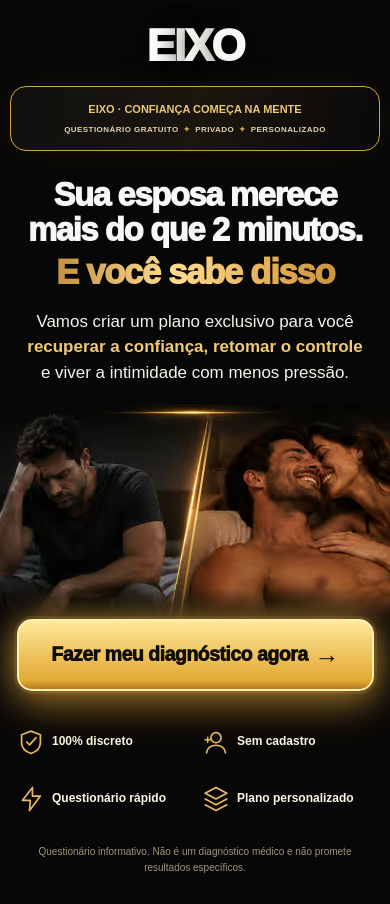
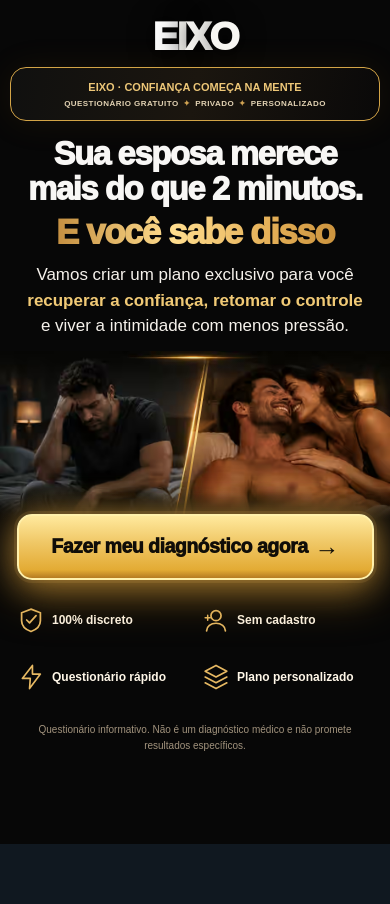
Before and after one commit to dramaflix2026-stack/eixo-performance, a Next.js app: page / in a window 390 px wide. After the commit the page ends 844 px from the top, so only its background shows below. Built offline with nearby package versions, Linux system fonts and the light colour scheme.

Commit message:
fix: compact EIXO landing hero so CTA appears above fold on desktop while preserving full image on mobile

```diff
--- a/app/landing.css
+++ b/app/landing.css
@@ -19,7 +19,7 @@
   z-index: 2;
   width: min(100%, 1260px);
   margin: 0 auto;
-  padding: 24px clamp(16px, 4vw, 56px) 42px;
+  padding: 14px clamp(16px, 4vw, 56px) 18px;
   display: flex;
   flex-direction: column;
   align-items: center;
@@ -29,11 +29,11 @@
   color: #f8f7f3;
   text-align: center;
   font-weight: 950;
-  font-size: clamp(41px, 5vw, 63px);
+  font-size: clamp(37px, 3.6vw, 49px);
   letter-spacing: -3px;
   line-height: 1.08;
   text-shadow: 0 2px 24px #000;
-  margin: 0 auto 20px;
+  margin: 0 auto 9px;
   white-space: nowrap;
 }
 .eixo-hero-logo > span {
@@ -45,14 +45,14 @@
   flex-direction: column;
   justify-content: center;
   align-items: center;
-  gap: 9px;
-  width: min(100%, 715px);
-  min-height: 76px;
+  gap: 4px;
+  width: min(100%, 690px);
+  min-height: 51px;
   border: 1.5px solid #d3a447;
   border-radius: 22px;
   background: linear-gradient(100deg, #10100f, #1b160f 50%, #0a0909);
   color: #edc778;
-  padding: 14px 20px;
+  padding: 9px 18px;
   box-shadow: 0 1px 35px #aa742019;
 }
 .eixo-hero-trust-top strong {
@@ -69,13 +69,13 @@
 }
 .eixo-hero-trust-top i { font-style: normal; color: #d1a453; padding: 0 5px; }
 .eixo-hero-heading {
-  margin: clamp(22px, 4vw, 38px) auto 0;
-  max-width: 1110px;
+  margin: 14px auto 0;
+  max-width: 980px;
   font-family: Arial, Helvetica, sans-serif;
-  font-size: clamp(33px, 6vw, 82px);
+  font-size: clamp(38px, 3.7vw, 59px);
   font-weight: 950;
-  line-height: 1.02;
-  letter-spacing: -2.5px;
+  line-height: 1.025;
+  letter-spacing: -1.7px;
   color: #f8f7f5;
   text-wrap: balance;
 }
@@ -93,10 +93,10 @@
 }
 .eixo-hero-description {
   width: min(100%, 1040px);
-  margin: clamp(19px, 2.4vw, 28px) auto 0;
-  font-size: clamp(16px, 2.1vw, 26px);
+  margin: 10px auto 0;
+  font-size: clamp(15px, 1.35vw, 19px);
   font-weight: 400;
-  line-height: 1.48;
+  line-height: 1.4;
   color: #f6f2ec;
   text-wrap: balance;
 }
@@ -106,8 +106,8 @@
 }
 .eixo-hero-compare {
   position: relative;
-  width: min(100%, 1110px);
-  margin: clamp(18px, 2.7vw, 29px) auto 0;
+  width: min(100%, 740px);
+  margin: 13px auto 0;
   aspect-ratio: 920/399;
   overflow: hidden;
   background: radial-gradient(ellipse at center, #6b4424 0%, #16100c 60%, #070707);
@@ -143,20 +143,20 @@
   mix-blend-mode: normal;
 }
 .eixo-hero-button {
-  width: min(100%, 850px);
-  min-height: clamp(72px, 9vw, 111px);
+  width: min(100%, 735px);
+  min-height: 69px;
   display: flex;
   align-items: center;
   justify-content: center;
   gap: clamp(8px, 2vw, 25px);
-  padding: 19px 23px;
+  padding: 12px 18px;
   margin: -2px auto 0;
-  border-radius: 24px;
+  border-radius: 15px;
   border: 2px solid #fff0ab;
   background: linear-gradient(180deg, #ffe99d 0%, #f0c867 42%, #e3ab34 87%, #b57b21 100%);
   box-shadow: 0 0 0 3px #e5b45b1f, 0 0 34px #e6ac49a0, 0 15px 44px #b9812482;
   color: #100d08;
-  font-size: clamp(20px, 3.5vw, 39px);
+  font-size: clamp(20px, 2.2vw, 26px);
   font-weight: 950;
   line-height: 1.12;
   letter-spacing: -1.3px;
@@ -175,15 +175,15 @@
 .eixo-hero-button:focus-visible { outline: 3px solid #fff; outline-offset: 4px; }
 .eixo-hero-trust-row {
   width: 100%;
-  max-width: 1100px;
-  margin: clamp(31px, 4.2vw, 44px) auto 0;
+  max-width: 780px;
+  margin: 21px auto 0;
   display: grid;
   grid-template-columns: repeat(4, 1fr);
   justify-content: space-evenly;
   align-items: center;
 }
 .eixo-hero-trust-item {
-  min-height: 56px;
+  min-height: 40px;
   display: flex;
   align-items: center;
   justify-content: center;
@@ -207,7 +207,7 @@
   line-height: 1.3;
 }
 .eixo-hero-disclaimer {
-  margin: 29px auto 0;
+  margin: 16px auto 0;
   color: #a2937d;
   font-size: 11px;
   line-height: 1.6;
@@ -235,6 +235,18 @@
   border-top-color: #bc8333;
   transform: rotate(-26deg);
 }
+/* Keep the core promise, comparison and CTA visible early on common desktop heights. */
+@media (min-width: 851px) and (max-height: 850px) {
+  .eixo-hero-inner { padding-top: 8px; padding-bottom: 14px; }
+  .eixo-hero-logo { font-size: 40px; margin-bottom: 5px; }
+  .eixo-hero-trust-top { min-height: 44px; padding: 7px 15px; }
+  .eixo-hero-heading { font-size: clamp(36px, 3.35vw, 52px); margin-top: 10px; line-height: 1.02; }
+  .eixo-hero-description { margin-top: 8px; font-size: clamp(14px, 1.25vw, 17px); }
+  .eixo-hero-compare { width: min(100%, 660px); margin-top: 8px; }
+  .eixo-hero-button { width: min(100%, 655px); min-height: 60px; padding: 9px 14px; font-size: clamp(19px, 1.8vw, 23px); }
+  .eixo-hero-trust-row { max-width: 710px; margin-top: 16px; }
+  .eixo-hero-disclaimer { margin-top: 9px; }
+}
 @media(max-width: 850px) {
   .eixo-hero-inner { padding: 22px 15px 32px; }
   .eixo-hero-heading { font-size: clamp(33px, 7.1vw, 60px); letter-spacing: -1.8px; }
@@ -242,12 +254,12 @@
   .eixo-hero-trust-item { padding: 0 9px; }
 }
 @media(max-width: 600px) {
-  .eixo-hero-inner { padding: 22px 10px 28px; }
-  .eixo-hero-logo { font-size: 44px; margin-bottom: 16px; letter-spacing: -2px; }
+  .eixo-hero-inner { padding: 16px 10px 22px; }
+  .eixo-hero-logo { font-size: 39px; margin-bottom: 9px; letter-spacing: -2px; }
   .eixo-hero-trust-top {
     width: min(100%, 430px);
-    min-height: 65px;
-    padding: 12px 8px;
+    min-height: 54px;
+    padding: 8px 8px;
     border-radius: 16px;
   }
   .eixo-hero-trust-top strong { font-size: 11px; letter-spacing: 0; }
@@ -257,7 +269,7 @@
     font-size: clamp(30px, 8.4vw, 50px);
     line-height: 1.08;
     letter-spacing: -1.35px;
-    margin-top: 26px;
+    margin-top: 15px;
     padding: 0 3px;
   }
   .eixo-hero-desktop-break { display: none; }
@@ -266,19 +278,19 @@
     font-size: clamp(15px, 4.35vw, 19px);
     line-height: 1.5;
     padding: 0 8px;
-    margin-top: 18px;
+    margin-top: 12px;
   }
   .eixo-hero-compare {
     width: calc(100% + 20px);
-    margin: 19px -10px 0;
-    aspect-ratio: 920/520;
+    margin: 12px -10px 0;
+    aspect-ratio: 920/399;
     border-radius: 0;
   }
-  .eixo-hero-compare img { object-fit: cover; }
+  .eixo-hero-compare img { object-fit: contain; }
   .eixo-hero-button {
     margin-top: -6px;
     width: calc(100% - 13px);
-    min-height: 72px;
+    min-height: 66px;
     border-radius: 15px;
     font-size: clamp(17px, 5vw, 22px);
     letter-spacing: -.5px;
@@ -286,7 +298,7 @@
     gap: 7px;
   }
   .eixo-hero-trust-row {
-    margin-top: 29px;
+    margin-top: 18px;
     grid-template-columns: repeat(2, 1fr);
     row-gap: 12px;
   }
```
